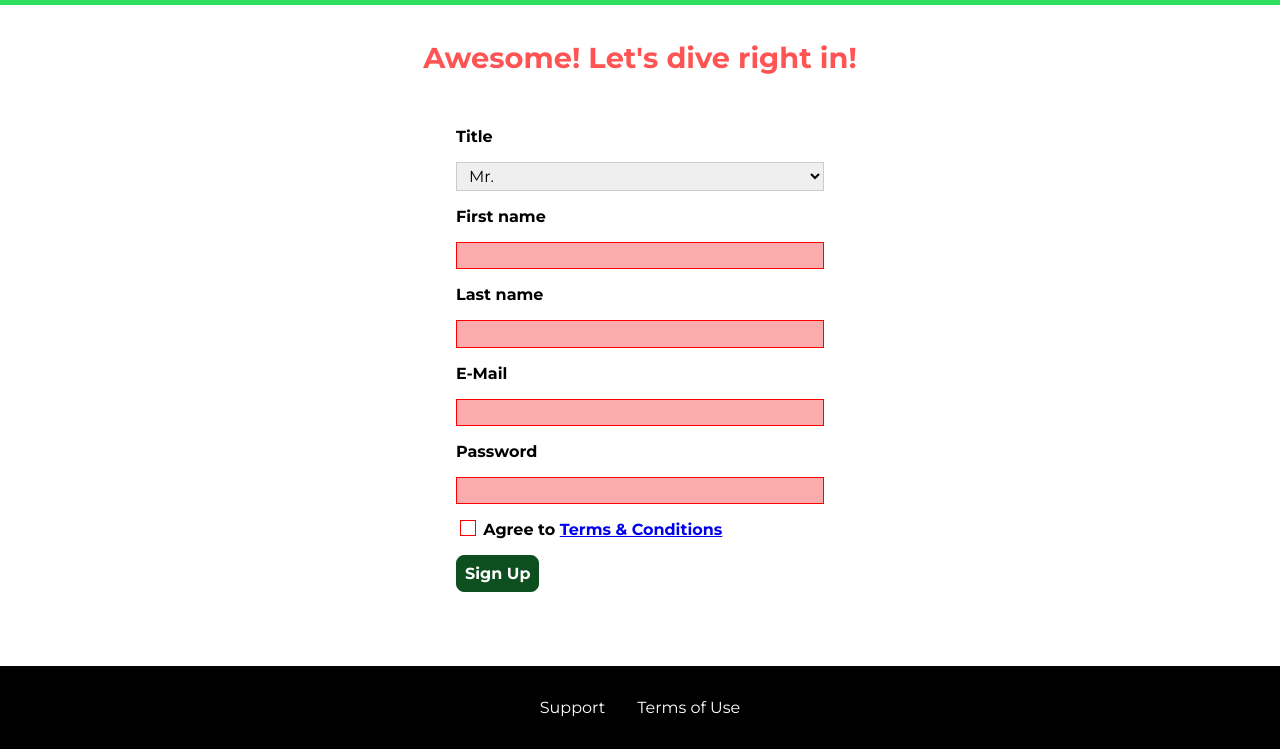
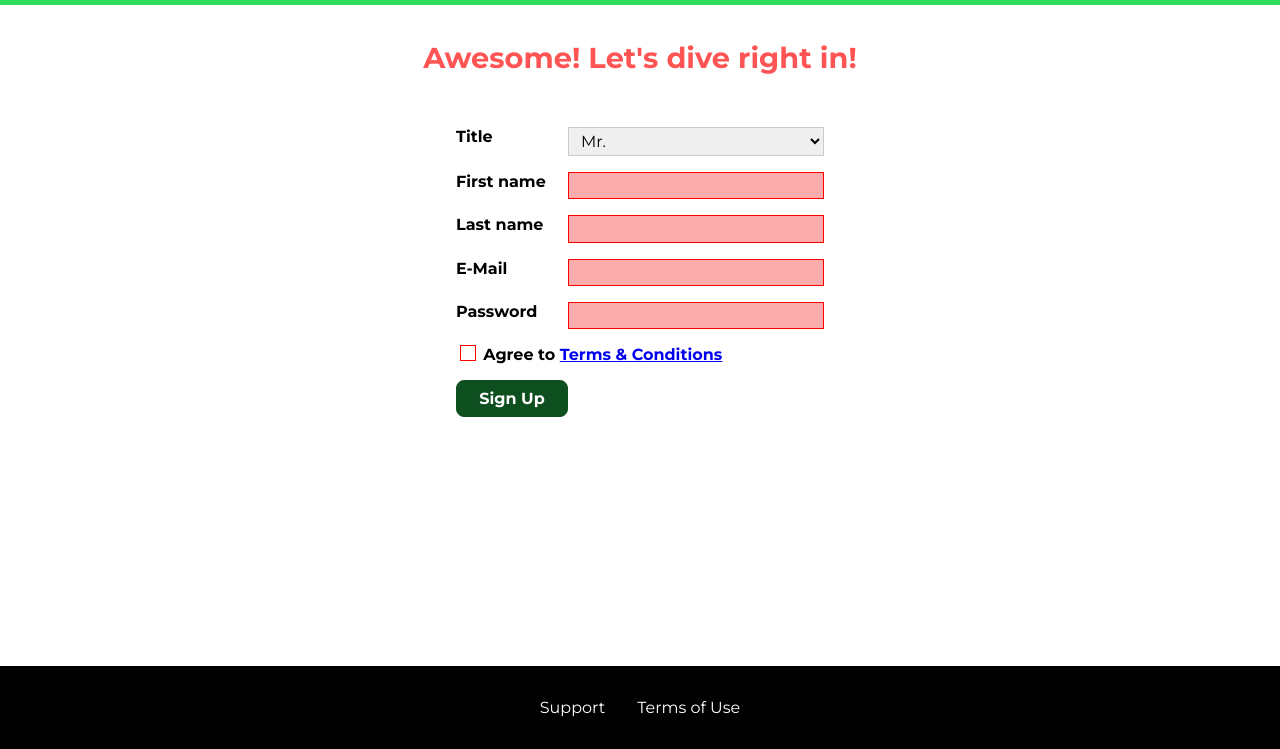
Before and after one commit to svivianl/css-course, a plain HTML site: page 16-grid-refactor-project/start-hosting/index.html in a window 1280 px wide. Shown: the part 51-800 px from the top of the page. Drawn offline with Linux system fonts and the light colour scheme.

Commit message:
refactor 16-grid-refactor-project start-hosting

```diff
--- a/16-grid-refactor-project/start-hosting/index.html
+++ b/16-grid-refactor-project/start-hosting/index.html
@@ -67,10 +67,12 @@
             <input type="email" id="email" required>
             <label for="password">Password</label>
             <input type="password" id="password" required>
-            <input type="checkbox" id="agree-terms" required>
-            <label for="agree-terms">Agree to
-                <a href="#">Terms &amp; Conditions</a>
-            </label>
+            <div id="signup-form__checkbox">
+                <input type="checkbox" id="agree-terms" required>
+                <label for="agree-terms">Agree to
+                    <a href="#">Terms &amp; Conditions</a>
+                </label>
+            </div>
             <button type="submit" class="button">Sign Up</button>
         </form>
     </main>
--- a/16-grid-refactor-project/start-hosting/start-hosting.css
+++ b/16-grid-refactor-project/start-hosting/start-hosting.css
@@ -10,6 +10,16 @@ main {
 
 .signup-form {
     padding: 1rem;
+    display: grid;
+    grid-template-columns: 7rem auto;
+}
+
+#signup-form__checkbox{
+    grid-column: 2 span;
+}
+
+select{
+    grid-column: 2 span;
 }
 
 .signup-form label {
@@ -78,4 +88,8 @@ main {
         margin: auto;
         width: 25rem;
     }
+
+    select{
+        grid-column: 1 span;
+    }
 }
```
